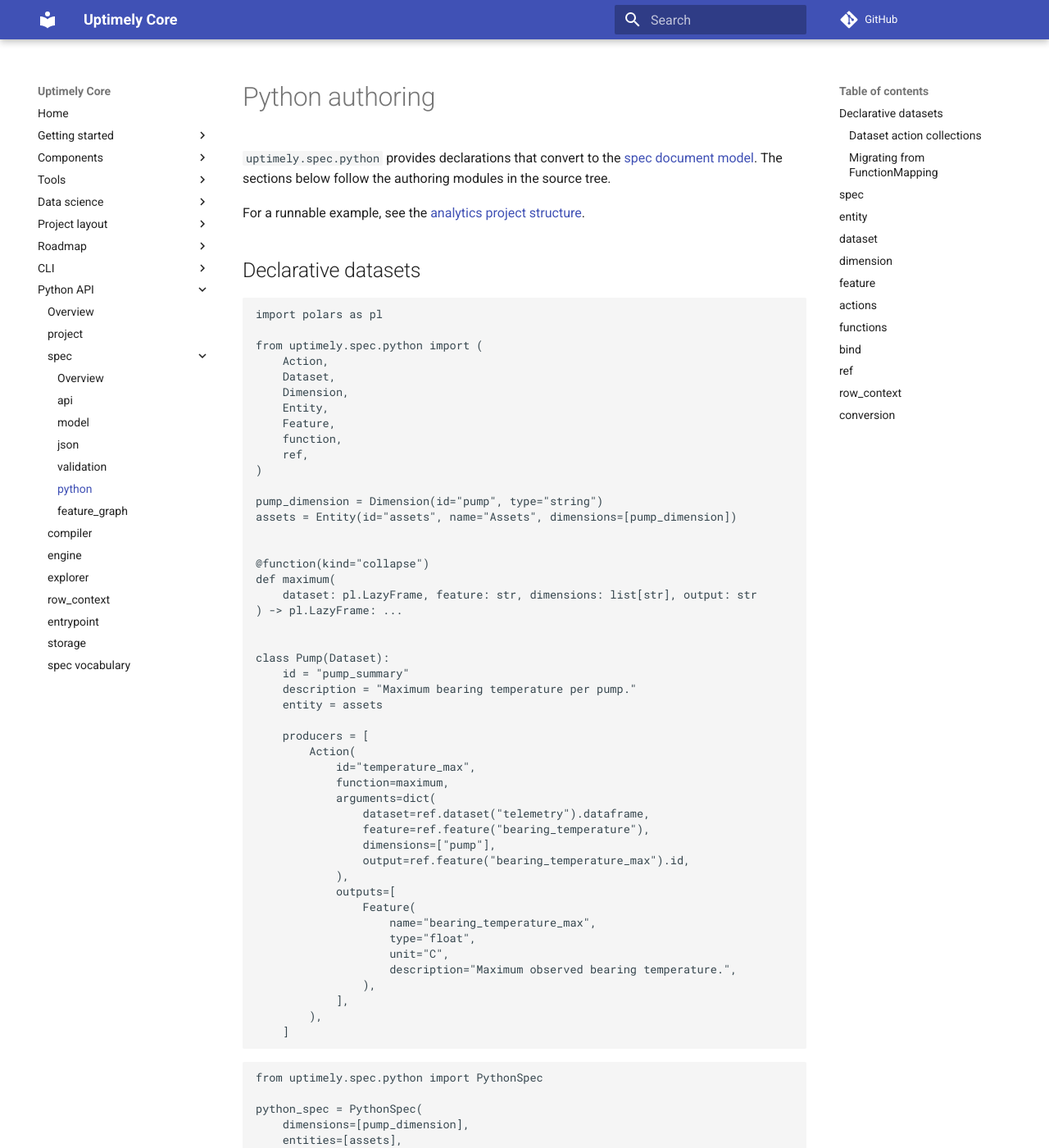
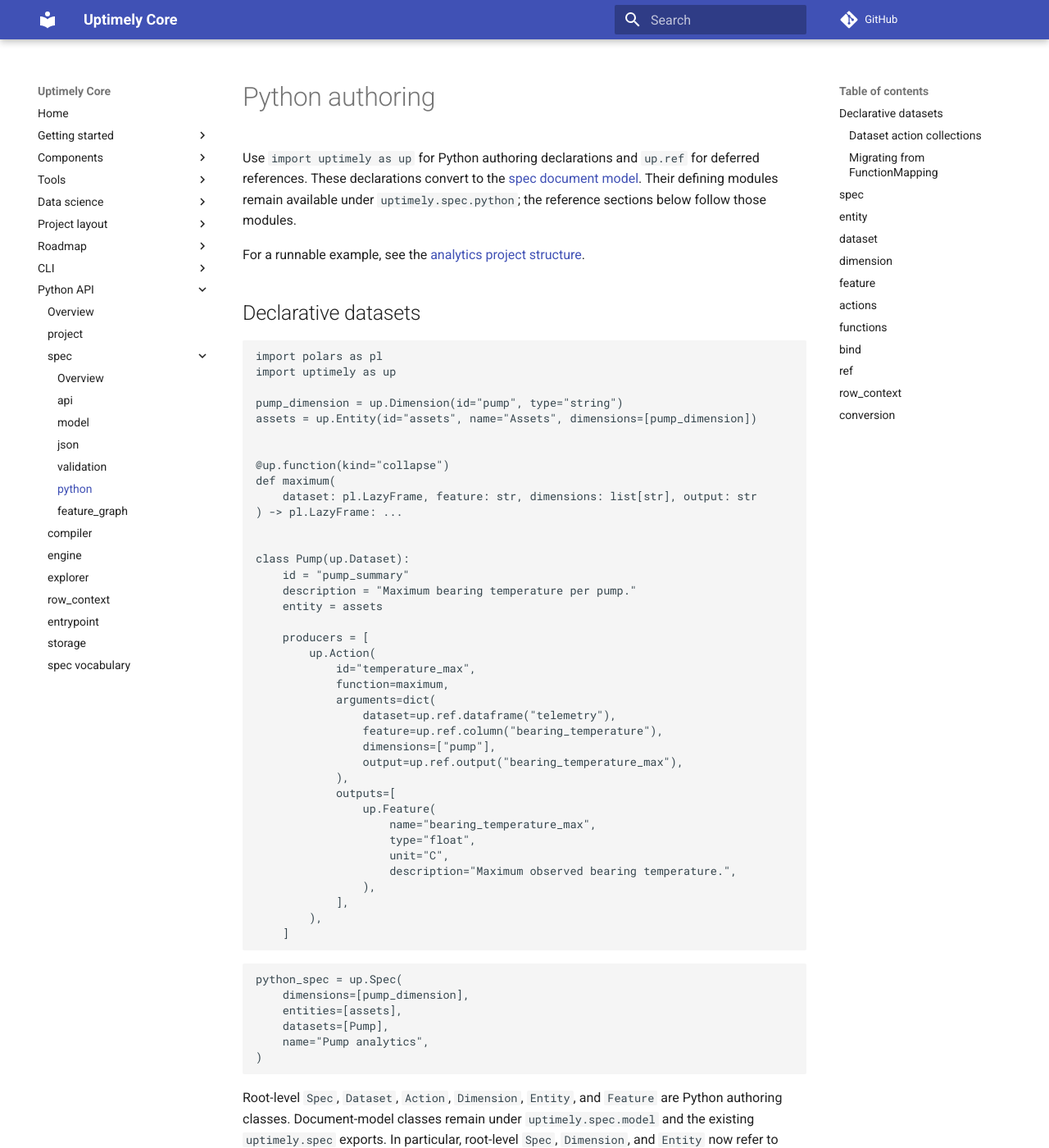
Before and after one commit to uptimely-ai/uptimely-core, an MkDocs documentation site: the page built from docs/python/python.md, in a window 1280 px wide and 1400 px high. Shown: the whole window at 82% size. Built offline with MkDocs 1.6.1 and Material for MkDocs 9.7.7, drawn with Linux system fonts in a browser that asks for light colours; comment, search, counter and statistics services are not loaded; some of the changed text lies outside the part shown.

Commit message:
Use syntax import uptimely as up

````diff
--- a/docs/python/python.md
+++ b/docs/python/python.md
@@ -1,8 +1,9 @@
 # Python authoring
 
-`uptimely.spec.python` provides declarations that convert to the
-[spec document model](spec/model.md). The sections below follow the
-authoring modules in the source tree.
+Use `import uptimely as up` for Python authoring declarations and `up.ref` for
+deferred references. These declarations convert to the
+[spec document model](spec/model.md). Their defining modules remain available
+under `uptimely.spec.python`; the reference sections below follow those modules.
 
 For a runnable example, see the
 [analytics project structure](../project-layout/project-structure.md).
@@ -11,44 +12,35 @@
 
 ```python
 import polars as pl
+import uptimely as up
 
-from uptimely.spec.python import (
-    Action,
-    Dataset,
-    Dimension,
-    Entity,
-    Feature,
-    function,
-    ref,
-)
-
-pump_dimension = Dimension(id="pump", type="string")
-assets = Entity(id="assets", name="Assets", dimensions=[pump_dimension])
+pump_dimension = up.Dimension(id="pump", type="string")
+assets = up.Entity(id="assets", name="Assets", dimensions=[pump_dimension])
 
 
-@function(kind="collapse")
+@up.function(kind="collapse")
 def maximum(
     dataset: pl.LazyFrame, feature: str, dimensions: list[str], output: str
 ) -> pl.LazyFrame: ...
 
 
-class Pump(Dataset):
+class Pump(up.Dataset):
     id = "pump_summary"
     description = "Maximum bearing temperature per pump."
     entity = assets
 
     producers = [
-        Action(
+        up.Action(
             id="temperature_max",
             function=maximum,
             arguments=dict(
-                dataset=ref.dataset("telemetry").dataframe,
-                feature=ref.feature("bearing_temperature"),
+                dataset=up.ref.dataframe("telemetry"),
+                feature=up.ref.column("bearing_temperature"),
                 dimensions=["pump"],
-                output=ref.feature("bearing_temperature_max").id,
+                output=up.ref.output("bearing_temperature_max"),
             ),
             outputs=[
-                Feature(
+                up.Feature(
                     name="bearing_temperature_max",
                     type="float",
                     unit="C",
@@ -60,9 +52,7 @@
 ```
 
 ```python
-from uptimely.spec.python import PythonSpec
-
-python_spec = PythonSpec(
+python_spec = up.Spec(
     dimensions=[pump_dimension],
     entities=[assets],
     datasets=[Pump],
@@ -70,12 +60,19 @@
 )
 ```
 
-`PythonSpec` requires explicit `dimensions`, `entities`, and `datasets` sequences,
+Root-level `Spec`, `Dataset`, `Action`, `Dimension`, `Entity`, and `Feature` are Python
+authoring classes. Document-model classes remain under `uptimely.spec.model`
+and the existing `uptimely.spec` exports. In particular, root-level `Spec`,
+`Dimension`, and `Entity` now refer to authoring declarations rather than document
+models. `up.PythonSpec` remains available as an alias of `up.Spec`; the defining
+class is still `uptimely.spec.python.PythonSpec`.
+
+`up.Spec` requires explicit `dimensions`, `entities`, and `datasets` sequences,
 including empty sequences when appropriate. It instantiates dataset classes and
 groups datasets using their `entity` attribute, which accepts an entity ID string
 or an `Entity` object. An entity's `dimensions` accepts dimension ID strings,
 `Dimension` objects, or a mixture of both. Referenced entities and dimensions
-must also appear in the corresponding `PythonSpec` sequence; object references
+must also appear in the corresponding `up.Spec` sequence; object references
 do not register them implicitly. Duplicate registrations, undeclared references,
 and conflicting object metadata are rejected.
 
@@ -83,8 +80,8 @@
 are not automatically registered. Unused registered entities and dimensions are
 preserved. Reference resolution does not mutate the supplied declarations.
 The function catalog is collected from the registered datasets.
-Convert declarations containing ID references through `PythonSpec.to_model()`
-or `PythonSpec.to_dict()` so those references can be resolved.
+Convert declarations containing ID references through `up.Spec.to_model()`
+or `up.Spec.to_dict()` so those references can be resolved.
 `Model([Pump]).to_declarations()` optionally registers dataset classes.
 
 `Action` declares work without executing it. It takes `id`, `function`,
@@ -279,8 +276,21 @@
 
 ## ref
 
-`uptimely.spec.python.ref` builds references to functions and spec
-objects.
+`up.ref` (also available as `uptimely.spec.python.ref`) builds deferred
+references to functions and spec objects. It does not construct or load data.
+
+| Helper | Meaning |
+| --- | --- |
+| `up.ref.dataframe()` | Current dataset's dataframe. |
+| `up.ref.dataframe("telemetry")` | Named dataset's dataframe. |
+| `up.ref.column("temperature")` | Input feature column; infers a dependency unless `inputs` is explicit. |
+| `up.ref.output("maximum")` | Identifier of a feature in the containing action's `outputs`; no input dependency. |
+
+`ref.output()` does not declare a feature. An undeclared output name raises
+`ValueError`, including references nested in lists, dictionaries, and bindings.
+The existing `ref.current_dataset().dataframe`, `ref.dataset(name).dataframe`,
+`ref.feature(name)`, and `ref.feature(name).id` forms remain supported.
+The general `.id` selector does not require the feature to be an action output.
 
 Function references accept `validate_signature`, defaulting to `True`.
 Conversion preserves it in the function catalog and exported JSON. When
````
Also changed, not shown: CHANGELOG.md (+14 -0 lines), readme.md (+17 -27 lines), src/uptimely/__init__.py (+7 -3 lines), 5 other files.
